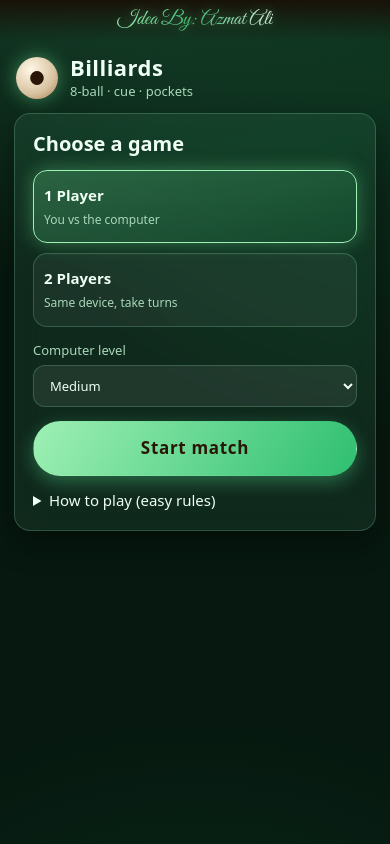
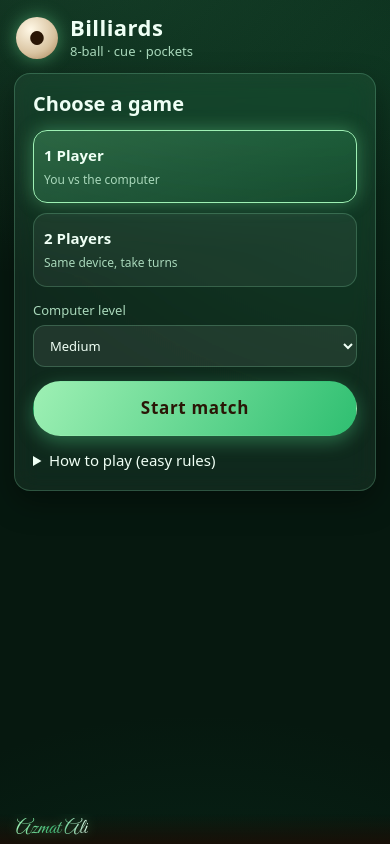
Before and after one commit to azmataliakbar/billiards-game, a plain HTML site: page index.html in a window 390 px wide. Drawn offline with Linux system fonts and the light colour scheme.

Commit message:
Billiards: small phones show only "Azmat Ali", bottom left
On screens 480px and narrower the "Idea By:" label is hidden and the
name sits at the bottom left, clear of the Netlify badge at the
bottom right. Larger screens are unchanged.

Co-Authored-By: Claude Haiku 5.5 <noreply@anthropic.com>

```diff
--- a/css/app.css
+++ b/css/app.css
@@ -268,16 +268,11 @@ h1, h2, h3 { margin: 0; line-height: 1.2; }
   user-select: none;
 }
 
-/* Small phones: Netlify's "Powered by" badge sits over the bottom of the screen and covered
-   the credit. On phones the credit moves to the top strip, where the badge never reaches. */
+/* Small phones: Netlify's "Powered by" badge sits at the bottom right and covered the credit.
+   On phones the credit moves to the bottom left, and only the name is shown. */
 @media (max-width: 480px) {
-  body { padding-top: 40px; }
-  .footer {
-    top: 0;
-    bottom: auto;
-    height: 40px;
-    background: linear-gradient(to bottom, rgba(26, 14, 6, 0.9), rgba(26, 14, 6, 0));
-  }
+  .footer { justify-content: flex-start; padding-left: 16px; }
+  .idea-by { display: none; }
 }
 
 @media (prefers-reduced-motion: reduce) {
--- a/index.html
+++ b/index.html
@@ -112,7 +112,7 @@
   </main>
 
   <footer class="footer">
-    <span class="watermark">Idea By: Azmat Ali</span>
+    <span class="watermark"><span class="idea-by">Idea By: </span>Azmat Ali</span>
   </footer>
 
   <script src="js/config.js"></script>
```
